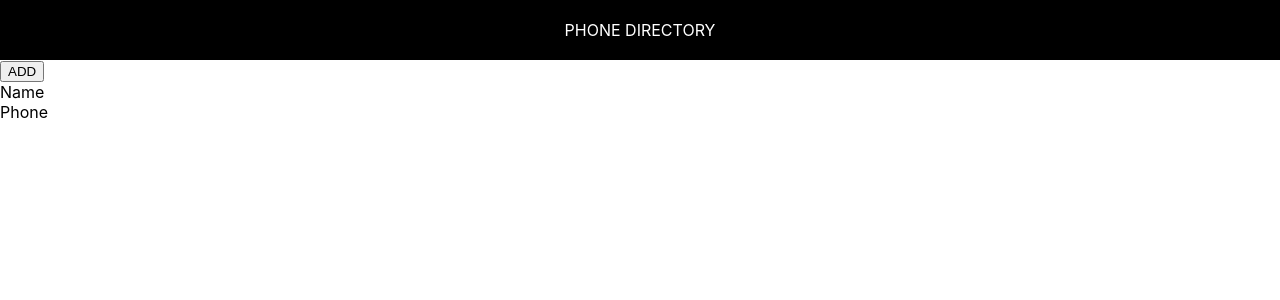
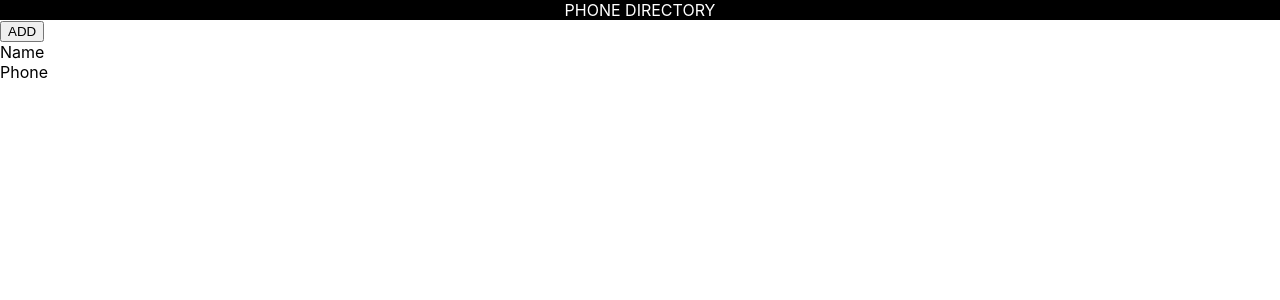
Before and after one commit to riya8147/phone_directory, a React (Create React App) app: page / in a window 1280 px wide. Shown: the top 300 px of the page. Built offline with nearby package versions, Linux system fonts and the light colour scheme.

Commit message:
Styled ‘Header’ (External Styling)

```diff
--- /dev/null
+++ b/src/Header.css
@@ -0,0 +1,7 @@
+.header{
+    text-align:center;
+    padding: 20;
+    background: #000;
+    color: #fff;
+
+}
--- a/src/Header.js
+++ b/src/Header.js
@@ -1,16 +1,28 @@
 import React from 'react';
+import './Header.css'
+
+const Header = function(){
+    //INLINE STYLING
+    // const headerStyle = {textAlign: 'center', padding: 20, background: '#000', color:'#fff', textTransform: 'uppercase'}
+    // return(
+    //         <div>
+    //             <div style = {headerStyle}>
+    //                 PHONE DIRECTORY
+    //             </div>
+    //         </div>
+    // );
+
+    //EXTERNAL STYLING
+    return(
+
+               <div className="header">
+                    PHONE DIRECTORY
+                </div>
 
 
-const Header = function(){
-    const headerStyle = {textAlign: 'center', padding: 20, background: '#000', color:'#fff', textTransform: 'uppercase'}
-    return(
-            <div>
-                <div style = {headerStyle}>
-                    PHONE DIRECTORY
-                </div>
-            </div>
+    );
 
-    );
+
 }
 
 
```
